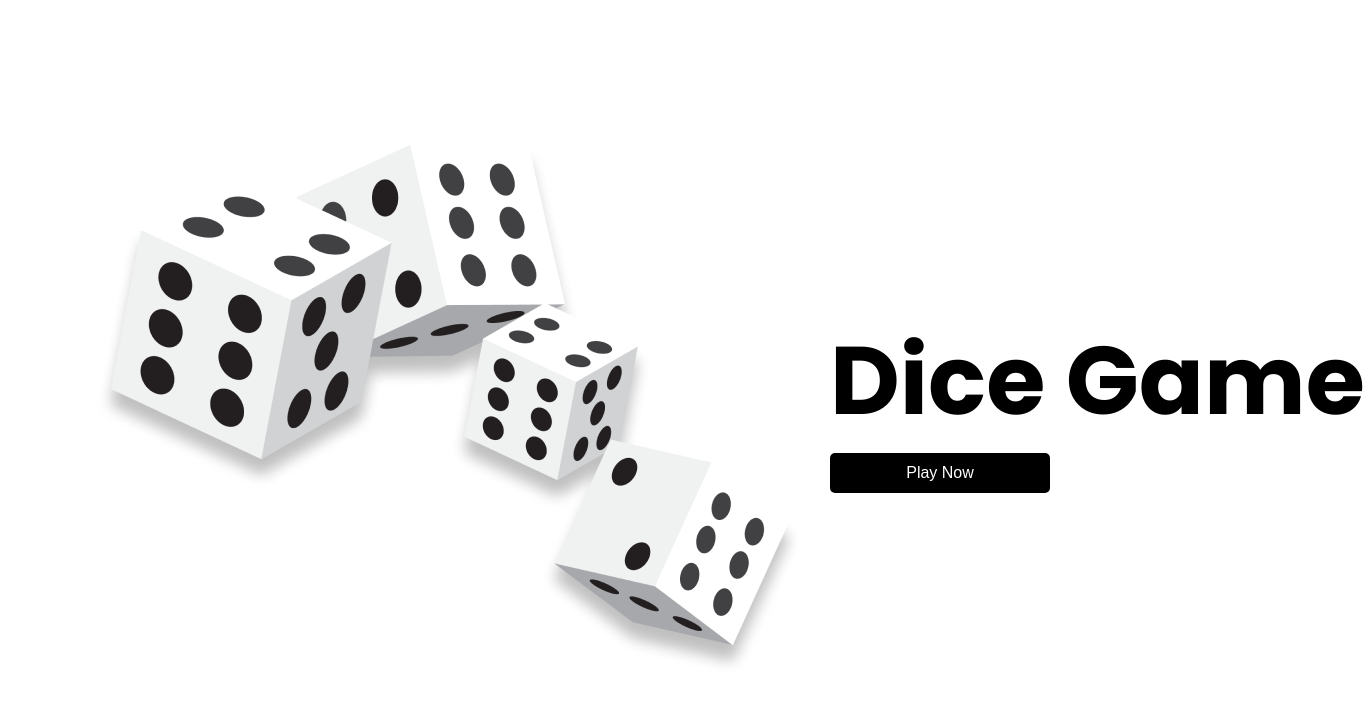
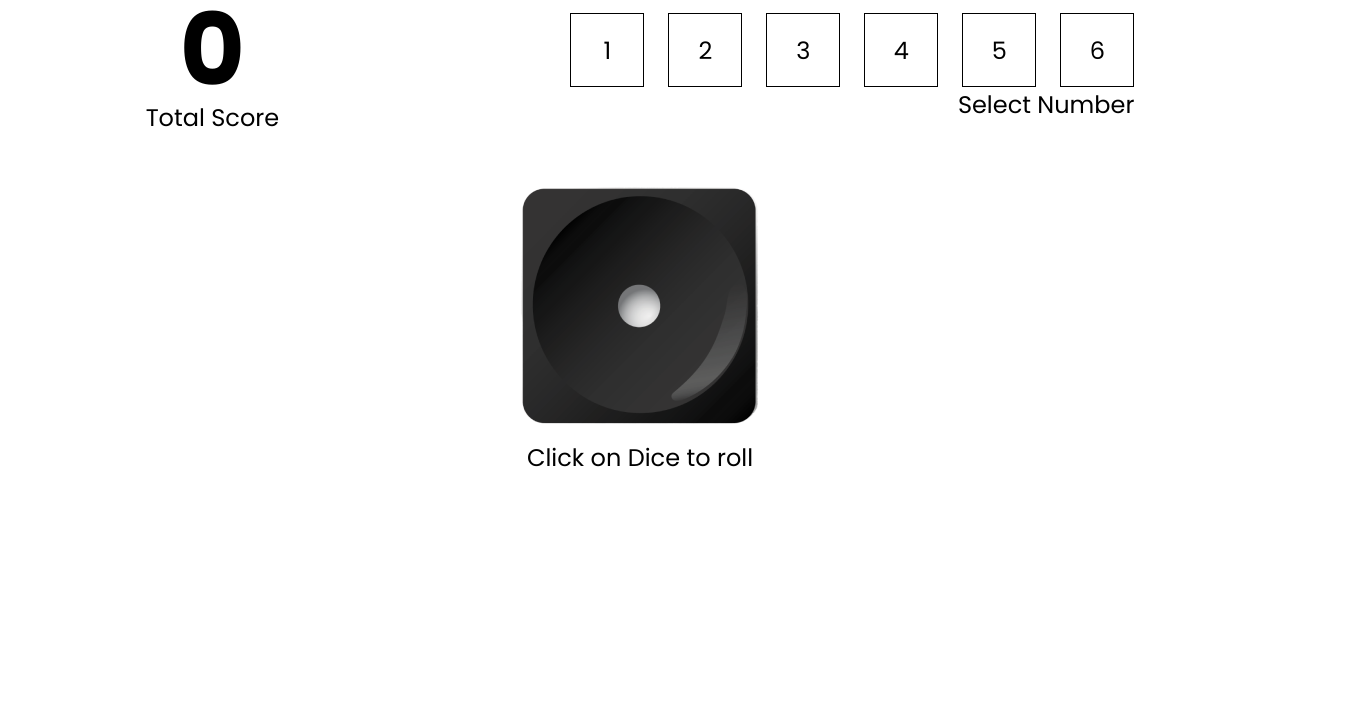
Before and after one commit to Peliah/dice-game, a React (Vite) app: page / in a window 1280 px wide. Shown: the top 704 px of the page, 1365 px wide, since content can reach past the window. Built offline with nearby package versions, Linux system fonts and the light colour scheme.

Commit message:
adding extra functionality

```diff
--- a/src/App.tsx
+++ b/src/App.tsx
@@ -3,7 +3,7 @@ import Hero from "./components/Hero"
 import StartGame from "./components/StartGame";
 
 function App() {
-  const [isGameStarted, setIsGameStarted] = useState(false);
+  const [isGameStarted, setIsGameStarted] = useState(true);
 
   const toggleGamePlay = () => {
     setIsGameStarted((prev) => !prev);
--- a/src/components/RollDice.tsx
+++ b/src/components/RollDice.tsx
@@ -1,17 +1,17 @@
 import { useState } from "react";
 import styled from "styled-components";
 
-const RollDice = () => {
-    const [currentDice, setCurrentDice] = useState(1);
+const RollDice = ({ currentDice, rollDice }) => {
+    // const [currentDice, setCurrentDice] = useState(1);
 
-    const generateRandomNumber = (min, max) => {
-        return Math.floor(Math.random() * (max - min) + min);
-    }
+    // const generateRandomNumber = (min, max) => {
+    //     return Math.floor(Math.random() * (max - min) + min);
+    // }
 
-    const rollDice = () => {
-        const randomNumber = generateRandomNumber(1, 7);
-        setCurrentDice((prev) => randomNumber);
-    }
+    // const rollDice = () => {
+    //     const randomNumber = generateRandomNumber(1, 7);
+    //     setCurrentDice((prev) => randomNumber);
+    // }
 
     return (
         <DiceContainer>
--- a/src/components/StartGame.tsx
+++ b/src/components/StartGame.tsx
@@ -5,7 +5,34 @@ import RollDice from "./RollDice";
 const StartGame = () => {
 
     const arrNumber = [1, 2, 3, 4, 5, 6];
-    const [selectedNumber, setSelectedNumber] = useState(1);
+    const [selectedNumber, setSelectedNumber] = useState();
+    const [currentDice, setCurrentDice] = useState(1);
+    const [score, setScore] = useState(0);
+    const [error, setError] = useState("");
+
+
+    const generateRandomNumber = (min, max) => {
+        return Math.floor(Math.random() * (max - min) + min);
+    }
+
+    const rollDice = () => {
+        if (!selectedNumber) {
+            setError("You have not selected a number");
+            return;
+        }
+        const randomNumber = generateRandomNumber(1, 7);
+        setCurrentDice((prev) => randomNumber);
+
+        if (selectedNumber === randomNumber) {
+            setScore(prev => prev + randomNumber);
+        } else {
+            setScore(prev => prev - 2);
+        }
+
+        setSelectedNumber(undefined)
+
+
+    };
 
 
     return (
@@ -16,6 +43,7 @@ const StartGame = () => {
                     <p>Total Score</p>
                 </ScoreContainer>
                 <NumberSelectorContainer>
+                    <p>{error}</p>
                     <div className="flex">
                         {arrNumber.map((value, i) => (
                             <Box
@@ -30,7 +58,7 @@ const StartGame = () => {
                     <p>Select Number</p>
                 </NumberSelectorContainer>
             </div>
-            <RollDice />
+            <RollDice currentDice={currentDice} rollDice={rollDice} />
         </MainContainer>
     )
 }
```
